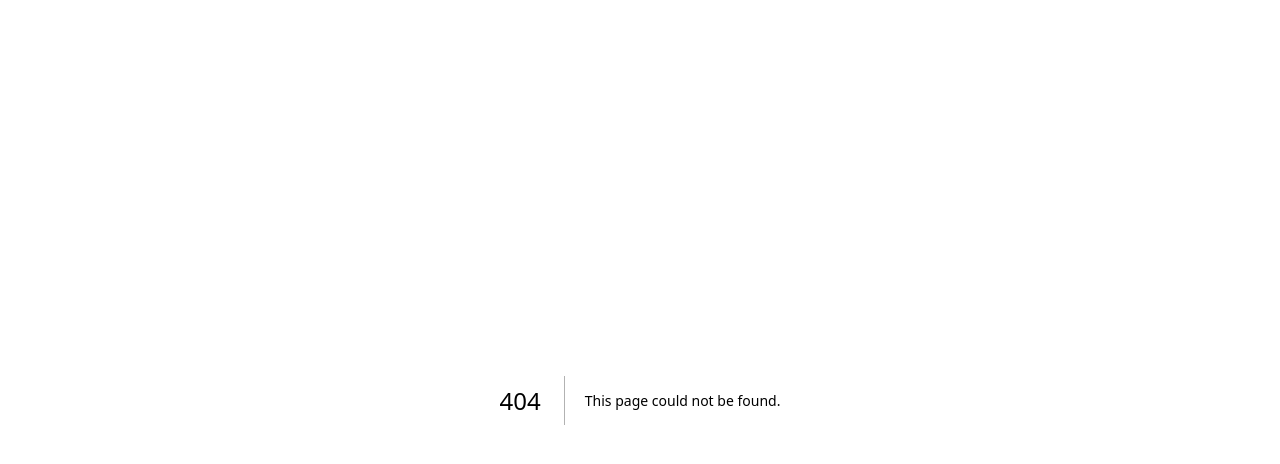
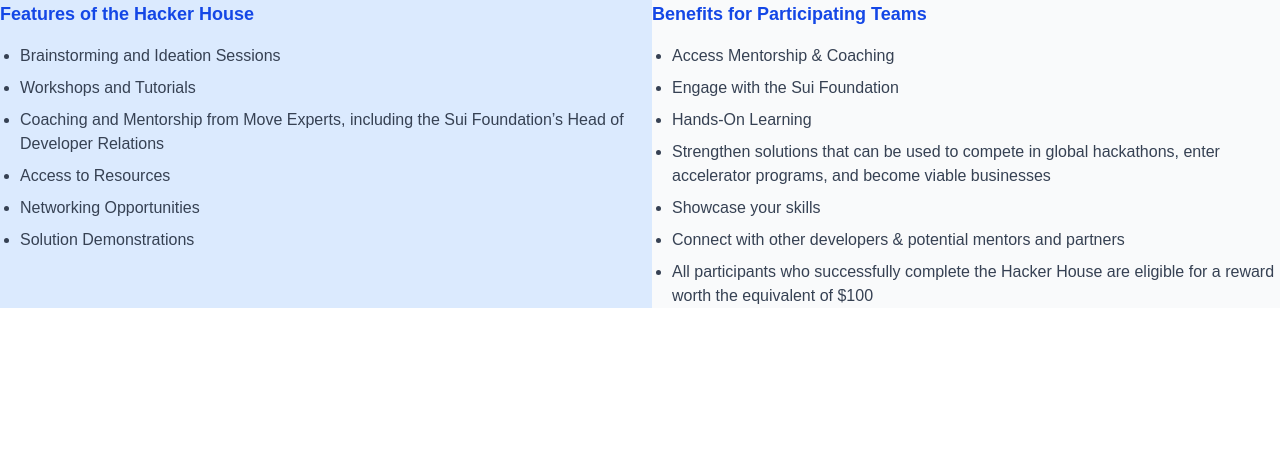
Before and after one commit to MOYIN-21/hacker_house, a Next.js app: page /website/feature in a window 1280 px wide. Before the commit this address had no page. Shown: the top 464 px of the page. Built offline with nearby package versions, Linux system fonts and the light colour scheme.

Commit message:
Feature was imported into it page

```diff
--- /dev/null
+++ b/src/app/website/feature/page.tsx
@@ -0,0 +1,13 @@
+"use client"
+import React, {Component} from 'react';
+import Feature from "@/component/feature/Feature";
+
+class Page extends Component {
+    render() {
+        return (
+           <Feature/>
+        );
+    }
+}
+
+export default Page;
```
